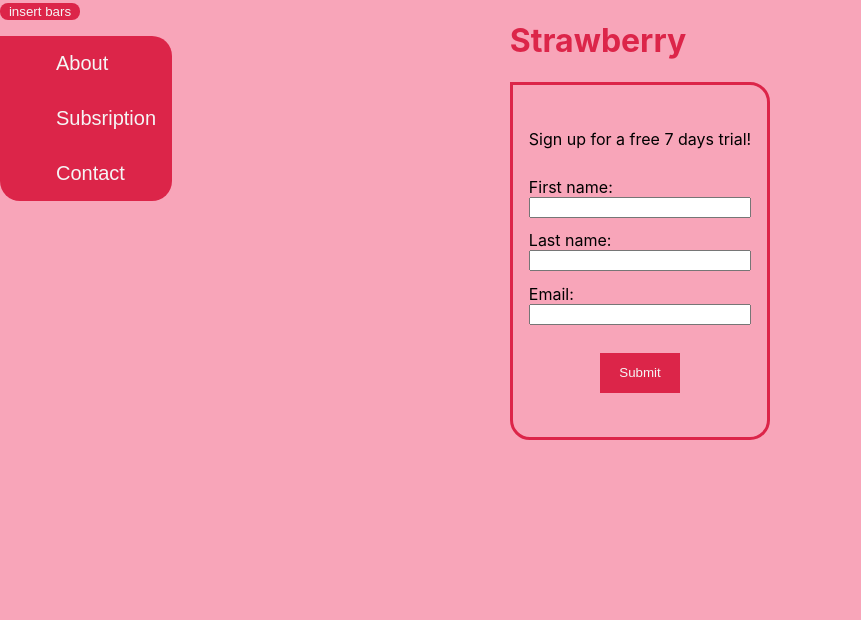
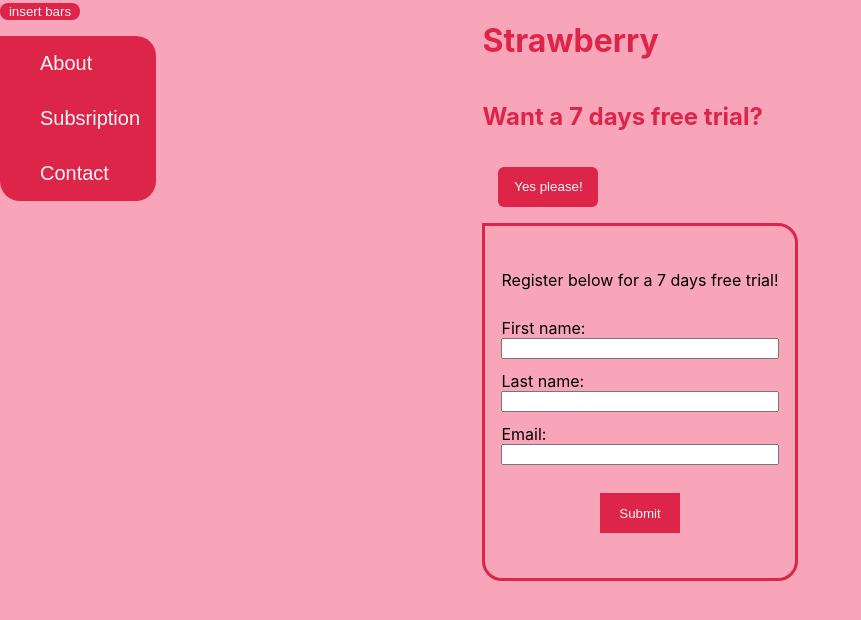
Before and after one commit to mtribbs/assignment3react, a React (Create React App) app in the folder strawberry/: page / in a window 1280 px wide. Shown: the top 620 px of the page, without its empty margins (0-861 px from the left). Built offline with nearby package versions, Linux system fonts and the light colour scheme.

Commit message:
classnames

```diff
--- a/strawberry/src/App.js
+++ b/strawberry/src/App.js
@@ -1,5 +1,6 @@
 import Home from './components/Home';
 import Menu from './components/Menu';
+import SignUp from './components/SignUp';
 import Form from './components/Form';
 
 import "./index.css";
@@ -10,6 +11,7 @@ function App() {
       <Menu></Menu>
       <div className="main">
       <Home></Home>
+      <SignUp></SignUp>
       <Form></Form>
       </div>
     </div>
--- a/strawberry/src/components/DropDown.js
+++ b/strawberry/src/components/DropDown.js
@@ -2,10 +2,10 @@
 const DropDown = () => {
     return (
         <div className="dropdown">
-            <ul className="menulist">
-                <li className="listitem">About</li>
-                <li className="listitem">Subsription</li>
-                <li className="listitem">Contact</li>
+            <ul className="menu__list">
+                <li className="list__item">About</li>
+                <li className="list__item">Subsription</li>
+                <li className="list__item">Contact</li>
             </ul>
         </div>
     );
--- a/strawberry/src/components/Form.js
+++ b/strawberry/src/components/Form.js
@@ -3,20 +3,20 @@
 const Form = () => {
     return (
         <form className="form">
-            <p>Sign up for a free 7 days trial!</p>
-            <label className="formlabel">
+            <p>Register below for a 7 days free trial!</p>
+            <label className="form__label">
                 First name:
                 <input type="text" name="fname" />
             </label>
-            <label className="formlabel">
+            <label className="form__label">
                 Last name:
                 <input type="text" name="lname" />
             </label>
-            <label className="formlabel">
+            <label className="form__label">
                 Email:
                 <input type="email" name="email" />
             </label>
-            <input type="submit" value="Submit" className="submitbtn"/>
+            <input type="submit" value="Submit" className="btn--submit"/>
         </form>
     );
 };
--- a/strawberry/src/components/Home.js
+++ b/strawberry/src/components/Home.js
@@ -3,7 +3,7 @@
 const Home = () => {
     return (
         <div className="container">
-            <h1 className="pagetitle">Strawberry</h1>
+            <h1 className="title--home">Strawberry</h1>
         </div>
     );
 };
--- a/strawberry/src/components/MenuBtn.js
+++ b/strawberry/src/components/MenuBtn.js
@@ -3,7 +3,7 @@
 const MenuBtn = () => {
     return (
         <div>
-            <button className="menubtn">insert bars</button>
+            <button className="menu__btn">insert bars</button>
         </div>
     );
 }
--- a/strawberry/src/components/SignUp.js
+++ b/strawberry/src/components/SignUp.js
@@ -1,9 +1,12 @@
-import Form from "./Form";
+import SignUpBtn from "./SignUpBtn";
 
 const SignUp = () => {
-    <div>
-        <Form></Form>
-    </div>
-}
+    return (
+        <div>
+            <h2 className="title--signup">Want a 7 days free trial?</h2>
+            <SignUpBtn></SignUpBtn>
+        </div>
+    );
+};
 
 export default SignUp;
--- /dev/null
+++ b/strawberry/src/components/SignUpBtn.js
@@ -0,0 +1,8 @@
+
+const SignUpBtn = () => {
+    return (
+        <button className="btn--signup">Yes please!</button>
+    );
+};
+
+export default SignUpBtn;
--- a/strawberry/src/index.css
+++ b/strawberry/src/index.css
@@ -23,8 +23,23 @@ code {
   margin: auto;
 }
 
-.pagetitle {
+.title--home {
   color: #dc2549;
+}
+
+.title--signup {
+  color: #dc2549;
+}
+
+.btn--signup {
+  background-color: #dc2549;
+  color: whitesmoke;
+  border: none;
+  height: 40px;
+  width: 100px;
+  align-self: center;
+  margin: 1rem;
+  border-radius: 6px;
 }
 
 .menu {
@@ -32,7 +47,7 @@ code {
   position: fixed;
 }
 
-.menulist {
+.menu__list {
   list-style-type: none;
   display: flex;
   flex-direction: column;
@@ -40,14 +55,16 @@ code {
   justify-content: space-around;
 }
 
-.listitem {
-  padding: 1rem;
+.list__item {
+  padding-right: 1rem;
+  padding-top: 1rem;
+  padding-bottom: 1rem;
   font-family: sans-serif;
   font-size: 20px;
   color: whitesmoke;
 }
 
-.menubtn {
+.menu__btn {
   cursor: pointer;
   border: none;
   border-radius: 8px;
@@ -77,12 +94,12 @@ code {
   border-bottom-right-radius: 20px;
 }
 
-.formlabel {
+.form__label {
   display: flex;
   flex-direction: column;
 }
 
-.submitbtn {
+.btn--submit {
   background-color: #dc2549;
   color: whitesmoke;
   border: none;
```
